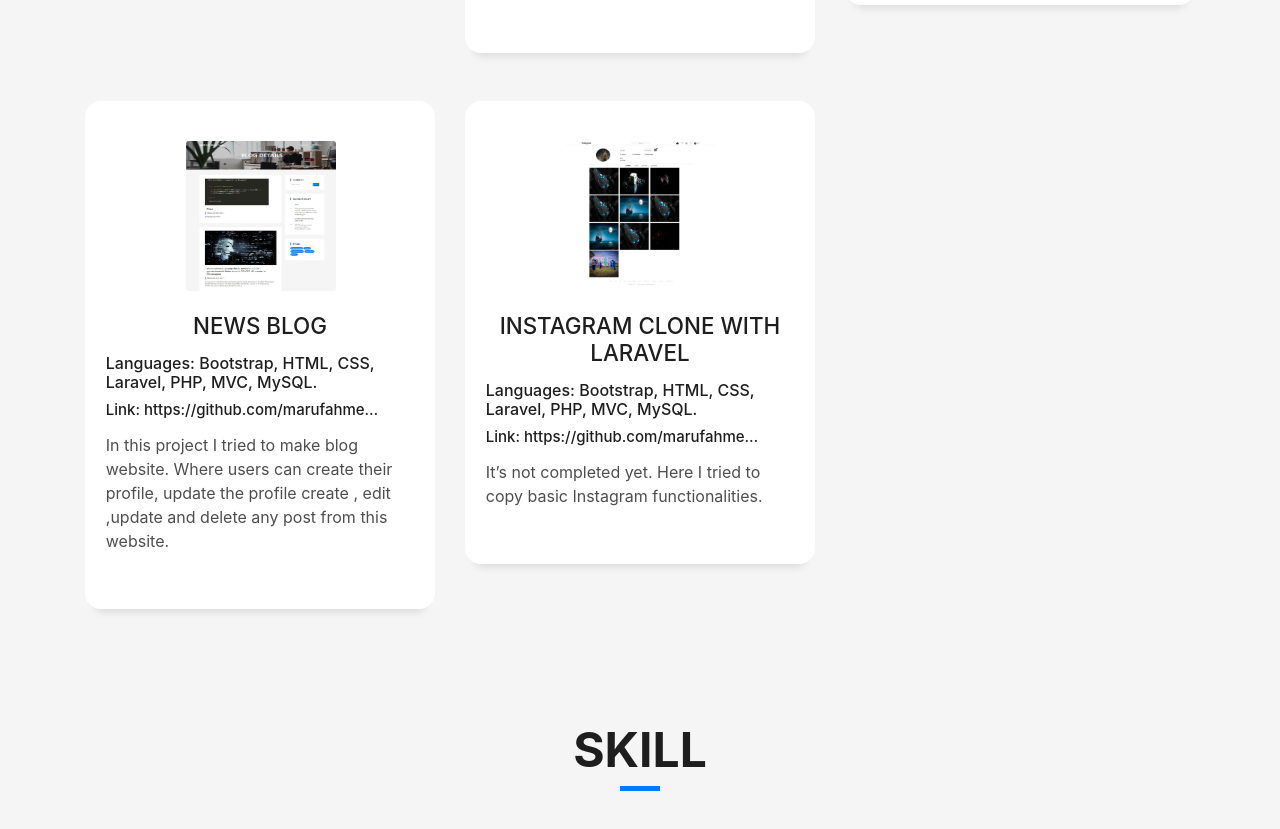
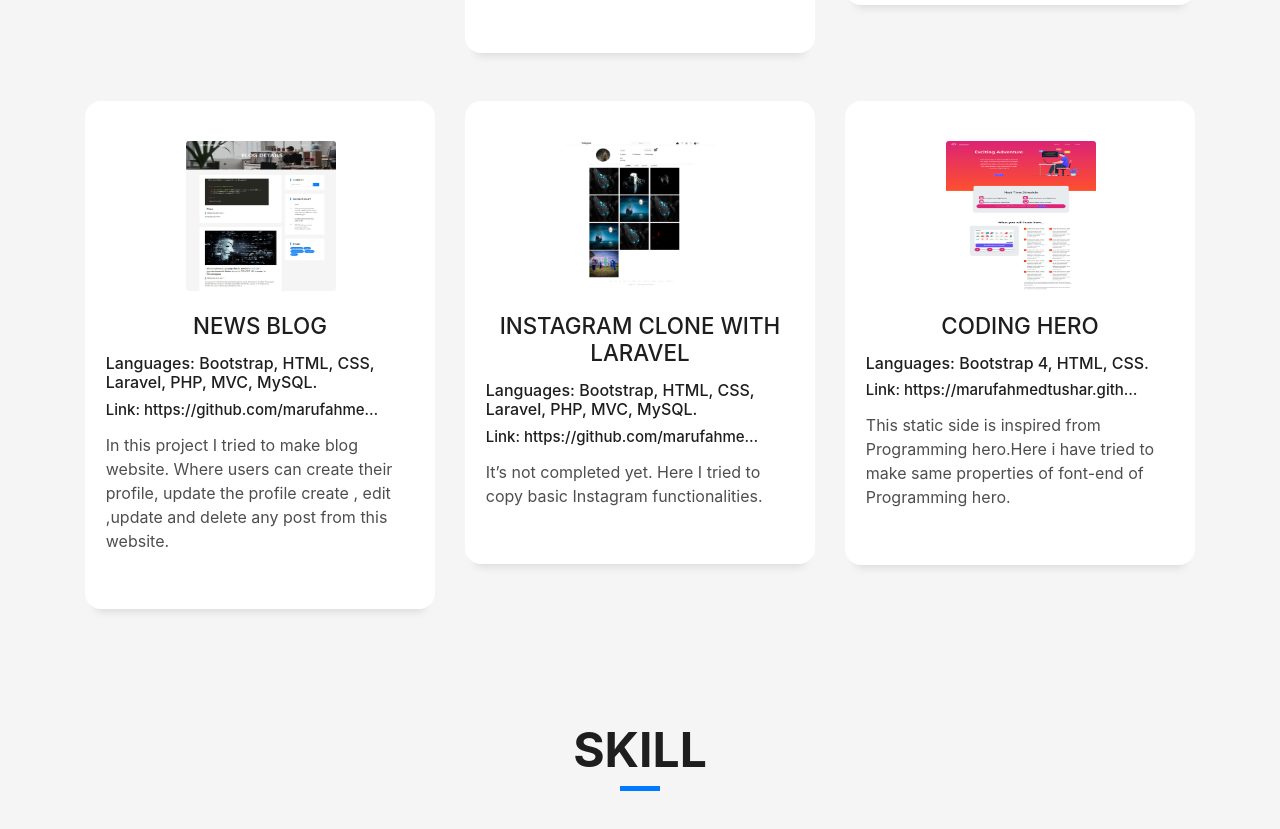
Before and after one commit to marufahmedtushar/Personal_Portfolio, a plain HTML site: page index.html in a window 1280 px wide. Shown: the part 2436-3265 px from the top of the page. Drawn offline with Linux system fonts and the light colour scheme; files whose address does not match are found by name.

Commit message:
Updated on 24-feb-2022 8:46 pm
Updated on 24-feb-2022 8:46 pm

```diff
--- a/index.html
+++ b/index.html
@@ -275,6 +275,29 @@
 
                             <p class="s-description text-left">
                                 It’s not completed yet. Here I tried to copy basic Instagram functionalities.
+
+                            </p>
+
+
+                        </div>
+                    </div>
+                </div>
+                <div class="col-md-4">
+                    <div class="service-box">
+                        <div class="service-ico">
+                            <img src='img/code.png' class="card-img"  alt="...">
+                        </div>
+                        <div class="service-content">
+                            <h2 class="s-title">Coding Hero</h2>
+                            <h6 class="title">Languages:  Bootstrap 4, HTML, CSS.</h6>
+                            <h6 class="title" style="font-size: 15px;white-space: nowrap;
+                            overflow: hidden;
+                            text-overflow: ellipsis;
+                            display: inline-block;
+                            max-width: 90%;">Link: https://marufahmedtushar.github.io/Coding_Hero-demo.github.io/index.html</h6>
+
+                            <p class="s-description text-left">
+                                This static side is inspired from Programming hero.Here i have tried to make same properties of font-end of Programming hero.
 
                             </p>
 
```
Also changed, not shown: img/code.png (added).
